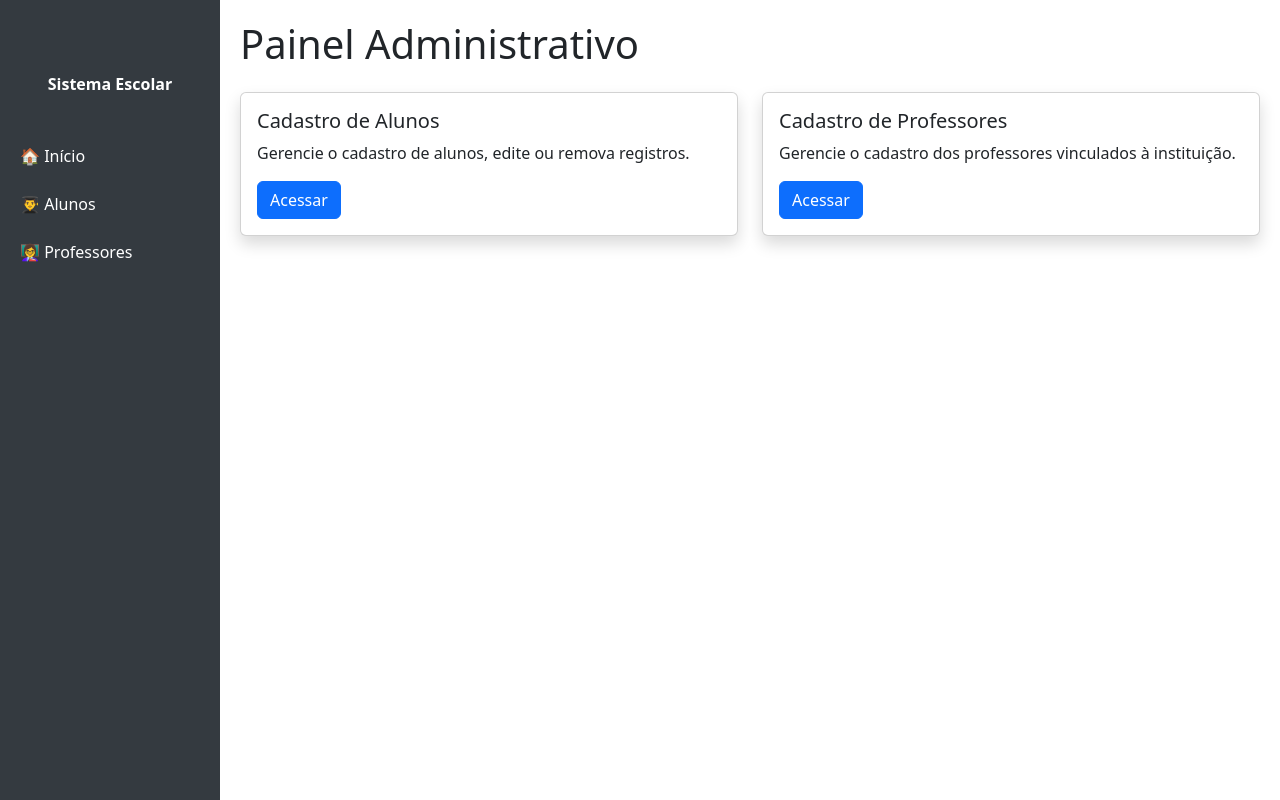
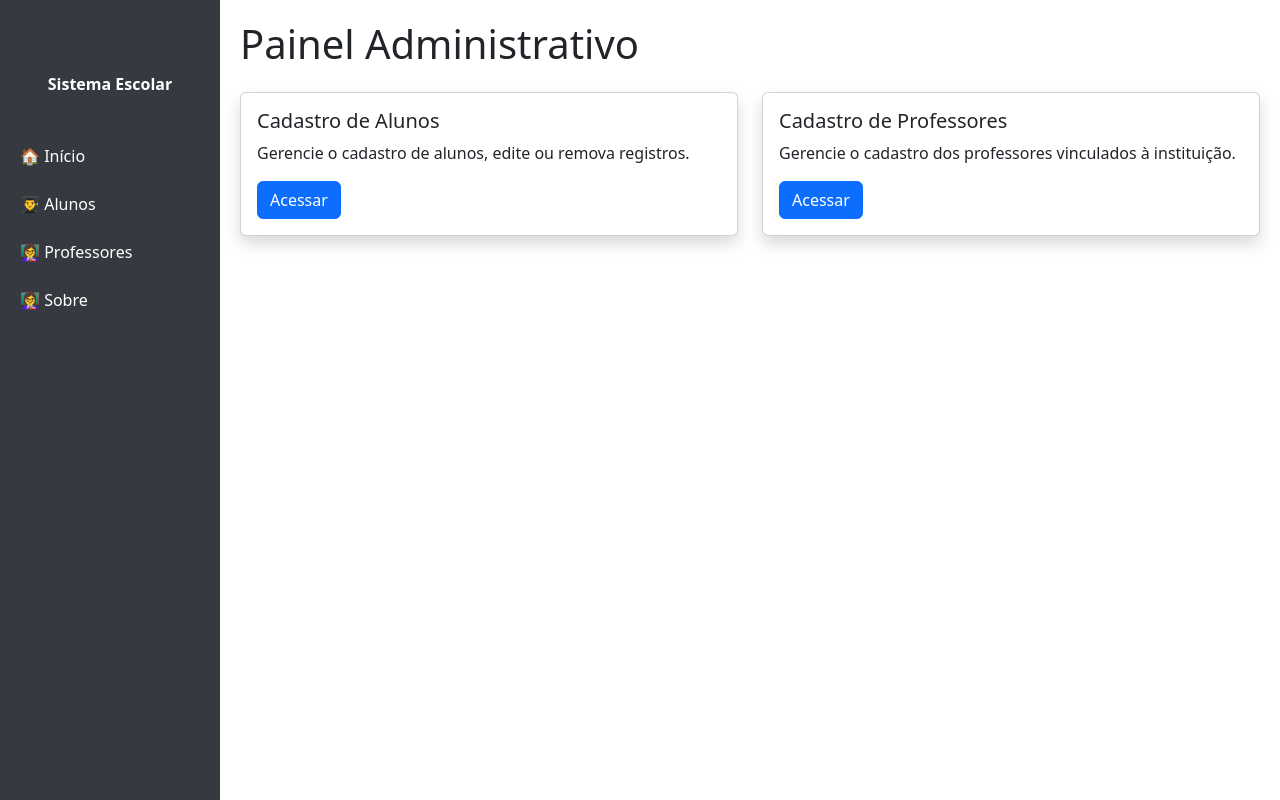
Before and after one commit to amiranda-dev/pweb-flask, a Flask app: page / in a window 1280 px wide. Run offline with Flask 3, Linux system fonts and the light colour scheme.

Commit message:
adicionado página sobre

```diff
--- a/app.py
+++ b/app.py
@@ -6,5 +6,9 @@ app = Flask(__name__)
 def home():
     return render_template('index.html')
 
+@app.route('/sobre')
+def sobre():
+    return render_template('sobre.html')
+
 if __name__ == '__main__':
     app.run(debug=True)
--- a/templates/cabecalho.html
+++ b/templates/cabecalho.html
@@ -49,9 +49,10 @@
     <!-- Sidebar -->
     <nav class="sidebar">
         <a class="navbar-brand text-center fw-bold d-block mb-4 text-white" href="#">Sistema Escolar</a>
-        <a href="#">🏠 Início</a>
+        <a href="">🏠 Início</a>
         <a href="#">👨‍🎓 Alunos</a>
         <a href="#">👩‍🏫 Professores</a>
+        <a href="./sobre.html">👩‍🏫 Sobre</a>
     </nav>
 
     <!-- Main content -->
--- /dev/null
+++ b/templates/sobre.html
@@ -0,0 +1,3 @@
+{% include 'cabecalho.html' %}
+    <h1>Sistema 1.0 feito por mim!</h1>
+{% include 'rodape.html' %}
```
